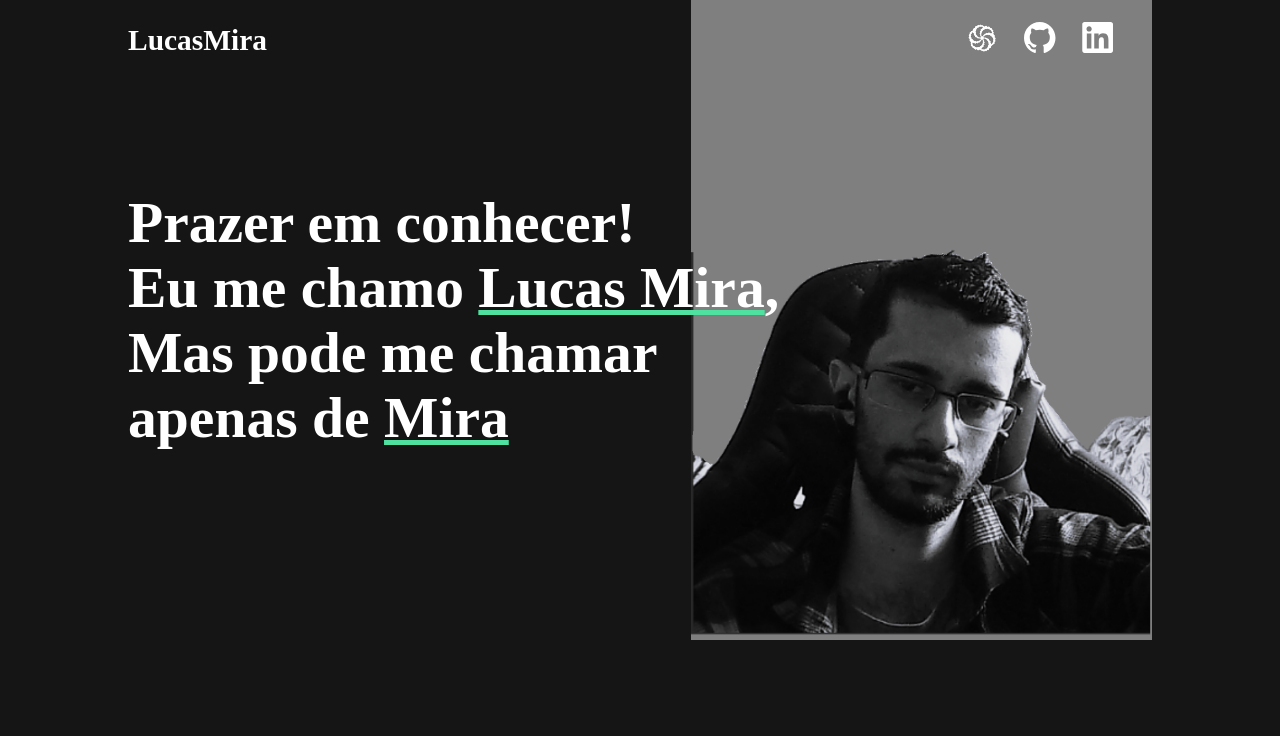
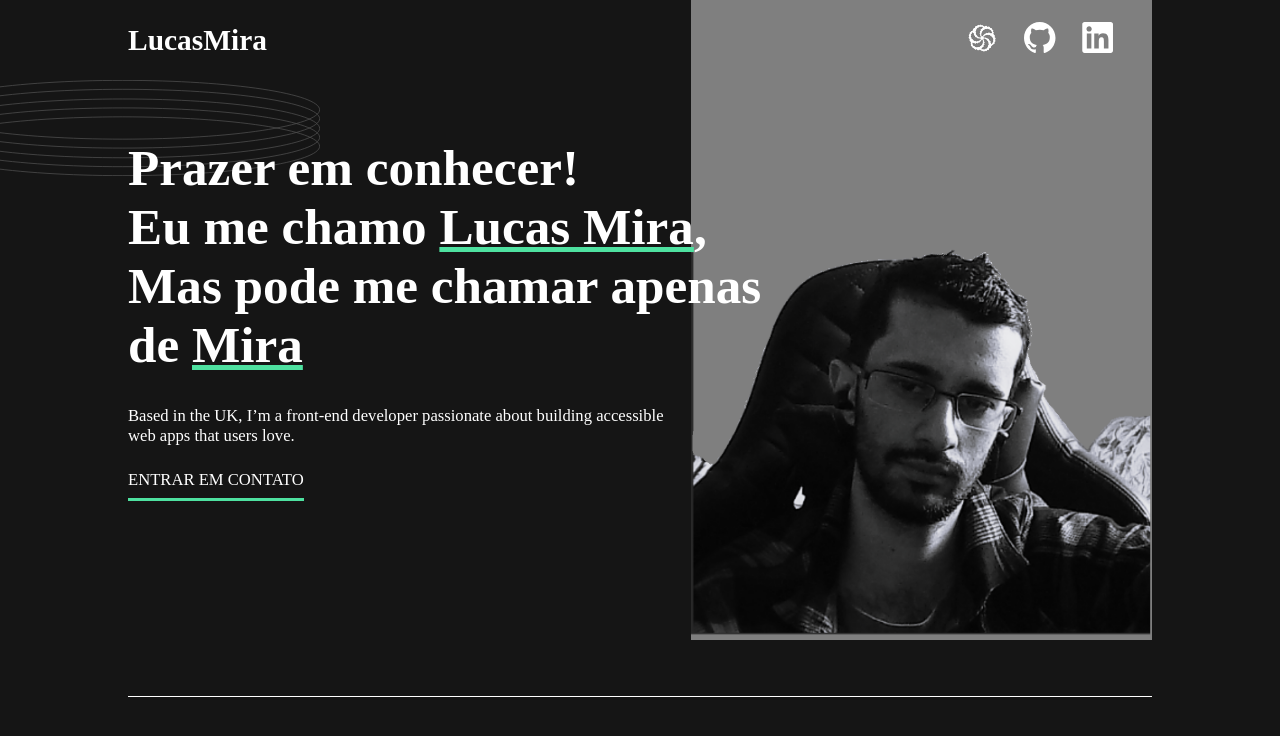
Before and after one commit to miratkd/podeMeChamarDeMira, a Vue app: page / in a window 1280 px wide. Shown: the top 736 px of the page. Built offline with nearby package versions, Linux system fonts and the light colour scheme.

Commit message:
contact me component

```diff
--- a/src/App.vue
+++ b/src/App.vue
@@ -2,6 +2,8 @@
   <div class="content-container">
     <Header/>
     <Introduction/>
+
+    <img class="app-circle-img" src="@/assets/circle.svg" alt="">
   </div>
 </template>
 
@@ -29,7 +31,7 @@ body{
 h1{
   font-family: 'Space Grotesk';
   margin: 0;
-  font-size: 4.5em;
+  font-size: 4em;
 }
 h3{
   font-family: 'Space Grotesk';
@@ -47,6 +49,10 @@ p{
   margin: 0;
   font-size: 1.3em;
 }
-.content-container{
+.app-circle-img{
+  position: absolute;
+  left: 0;
+  top: 10vh;
+  width: 25em;
 }
 </style>
--- /dev/null
+++ b/src/components/ContactMe.vue
@@ -0,0 +1,18 @@
+<template>
+    <p class="contact-p">ENTRAR EM CONTATO</p>
+</template>
+
+<script>
+export default {
+    name: 'ContactMeComponent'
+}
+</script>
+
+<style scoped>
+.contact-p{
+    border-bottom:  #4EE1A0 0.2em solid;
+    padding-bottom: 1vh;
+    width: fit-content;
+}
+
+</style>
--- a/src/components/Header.vue
+++ b/src/components/Header.vue
@@ -22,7 +22,7 @@ export default {
 }
 </script>
 
-<style>
+<style scoped>
 .header-container{
     position: absolute;
     z-index: 2;
--- a/src/components/Introduction.vue
+++ b/src/components/Introduction.vue
@@ -2,20 +2,28 @@
     <div class="introduction-container">
         <div class="introduction-text-container">
             <h1 class="introduction-main-text">Prazer em conhecer! <br> Eu me chamo <b class="introduction-name-detail">Lucas Mira</b>, <br> Mas pode me chamar apenas de <b class="introduction-name-detail">Mira</b></h1>
+            <p class="introduction-description">Based in the UK, I’m a front-end developer passionate about building accessible web apps that users love.</p>
+            <ContactMe class="introduction-contact-class"/>
         </div>
         <img class="introduction-img" src="@/assets/photo.png" alt="">
     </div>
 </template>
 
 <script>
+import ContactMe from './ContactMe.vue';
 export default {
-    name: 'IntroductionComponent'
+    name: 'IntroductionComponent',
+    components:{
+        ContactMe
+    }
 }
 </script>
 
 <style scoped>
 .introduction-container{
     display: flex;
+    border-bottom: 1px solid white;
+    padding-bottom: 7vh;
 }
 .introduction-text-container{
     width: 55%;
@@ -34,4 +42,10 @@ export default {
     text-decoration: underline;
     text-decoration-color: #4EE1A0;
 }
+.introduction-description{
+    margin-top: 4vh;
+}
+.introduction-contact-class{
+    margin-top: 3vh;
+}
 </style>
```
Also changed, not shown: src/assets/circle.svg (added).
